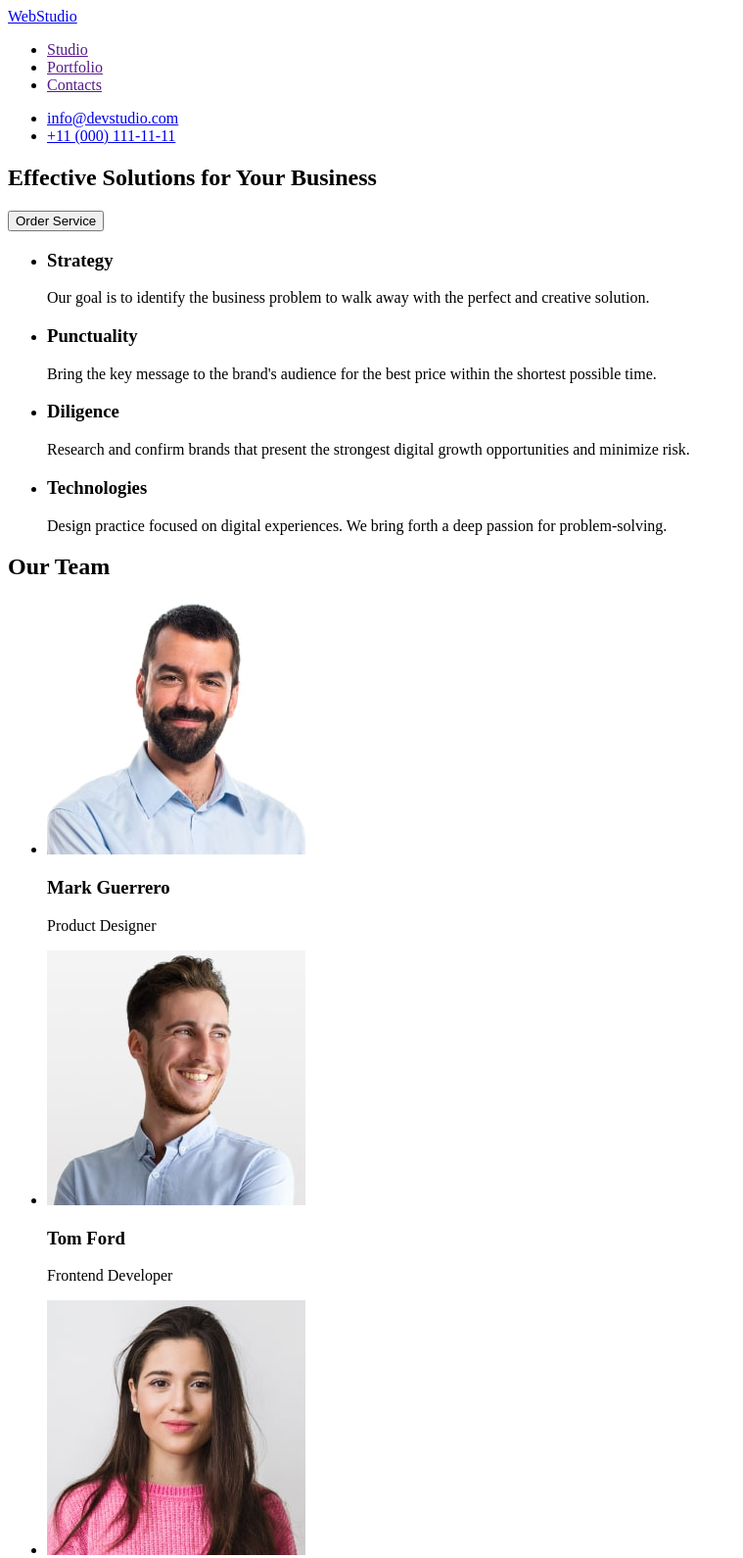
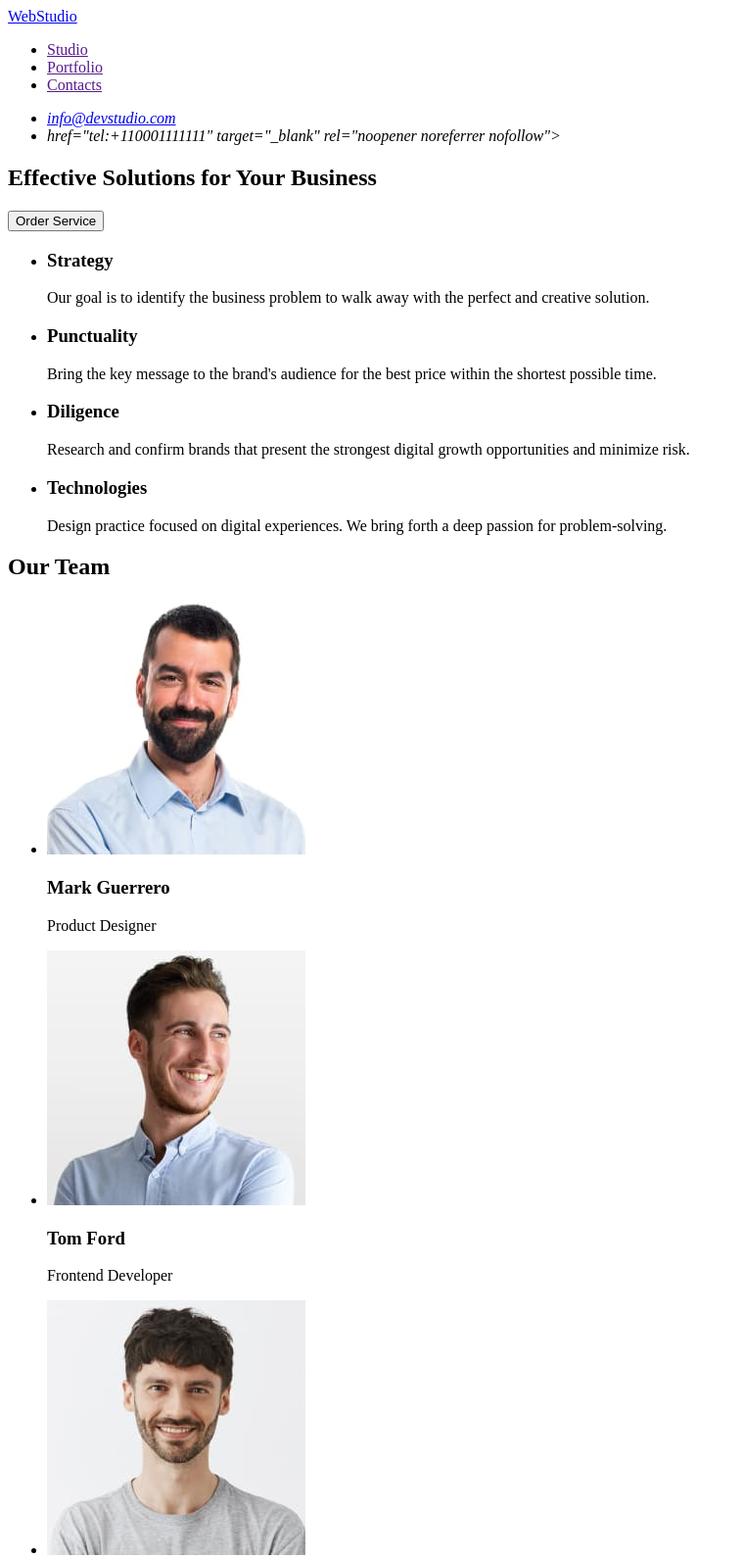
Before and after one commit to ivanvasilec/goit-markup-hw-01, a plain HTML site: page index.html in a window 1280 px wide. Shown: the top 1590 px of the page at 98% size, without its empty margins (0-759 px from the left). Drawn offline with Linux system fonts and the light colour scheme.

Commit message:
eroor correction

```diff
--- a/index.html
+++ b/index.html
@@ -1,10 +1,12 @@
 <!DOCTYPE html>
 <html lang="en">
+
 <head>
     <meta charset="UTF-8">
     <meta name="viewport" content="width=device-width, initial-scale=1.0">
     <title>Document</title>
 </head>
+
 <body>
     <header>
         <nav>
@@ -15,21 +17,24 @@
                 <li><a href="">Contacts</a></li>
             </ul>
         </nav>
+        <address>
             <ul>
                 <li>
                     <a href="mailto:info@devstudio.com" target="_blank" rel="noopener noreferrer nofollow">
-                    info@devstudio.com </a>
+                        info@devstudio.com
+                    </a>
                 </li>
                 <li>
-                <a href="tel:+110001111111" target="_blank" rel="noopener noreferrer nofollow"> +11 (000) 111-11-11
+                    <a>
+                        href="tel:+110001111111" target="_blank" rel="noopener noreferrer nofollow">
                     </a>
                 </li>
             </ul>
+        </address>
     </header>
     <main>
         <section>
-            <h1>Effective Solutions
-            for Your Business</h1>
+            <h1>Effective Solutions for Your Business</h1>
             <button type="button">Order Service</button>
         </section>
         <section>
@@ -37,10 +42,8 @@
             <ul>
                 <li>
                     <h3>Strategy</h3>
-                    <p>
-                        Our goal is to identify the business
-                    problem to walk away with the perfect and creative solution.
-                    </p>
+                    <p>Our goal is to identify the business
+                        problem to walk away with the perfect and creative solution.</p>
                 </li>
                 <li>
                     <h3>Punctuality</h3>
@@ -48,11 +51,13 @@
                 </li>
                 <li>
                     <h3>Diligence</h3>
-                    <p>Research and confirm brands that present the strongest digital growth opportunities and minimize risk.</p>
+                    <p>Research and confirm brands that present the strongest digital growth opportunities and minimize
+                        risk.</p>
                 </li>
                 <li>
                     <h3>Technologies</h3>
-                    <p>Design practice focused on digital experiences. We bring forth a deep passion for problem-solving.</p>
+                    <p>Design practice focused on digital experiences. We bring forth a deep passion for
+                        problem-solving.</p>
                 </li>
             </ul>
         </section>
@@ -60,32 +65,34 @@
             <h2>Our Team</h2>
             <ul>
                 <li>
-                    <img src="img-min.jpg" alt="Product Designer" width="264" height="260">
+                    <img src="img(4)(1).jpg" alt="Product Designer" width="264" height="260">
                     <h3>Mark Guerrero</h3>
                     <p>Product Designer</p>
                 </li>
                 <li>
-                    <img src="img (8)-min.jpg" alt="Frontend Developer" width="264" height="260">
+                    <img src="img(3).jpg" alt="Frontend Developer" width="264" height="260">
                     <h3>Tom Ford</h3>
                     <p>Frontend Developer</p>
                 </li>
                 <li>
-                    <img src="img (9)-min.jpg" alt="Marketing" width="264" height="260">
+                    <img src="img(2)(1).jpg" alt="Marketing" width="264" height="260">
                     <h3>Camila Garcia</h3>
                     <p>Marketing</p>
                 </li>
                 <li>
-                    <img src="img (10)-min.jpg" alt="UI Designer" width="264" height="260">
+                    <img src="img(1)(1).jpg" alt="UI Designer" width="264" height="260">
                     <h3>Daniel Wilson</h3>
                     <p>Daniel Wilson</p>
                 </li>
             </ul>
         </section>
+    </main>
     <section>
         <h3>WebStudio</h3>
         <p>Increase the flow of customers and sales for your business with digital marketing & growth solutions.</p>
     </section>
-    </main>
+
 
 </body>
+
 </html>
```
Also changed, not shown: img (10)-min.jpg (deleted), img (8)-min.jpg (deleted), img (9)-min.jpg (deleted), img(1)(1).jpg (added), img(2)(1).jpg (added), img(3).jpg (added), img(4)(1).jpg (added), img-min.jpg (deleted), img.g/img (8)-min.jpg (deleted), img.g/img-min.jpg (deleted). Lines whose indentation alone changed are shown as unchanged.
